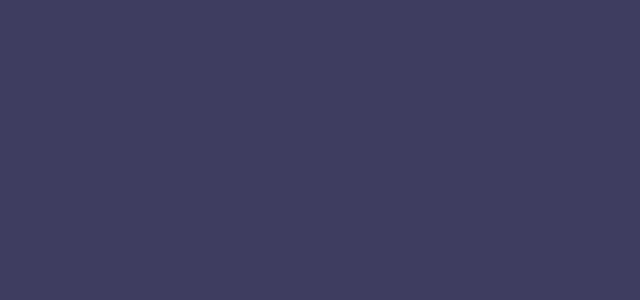
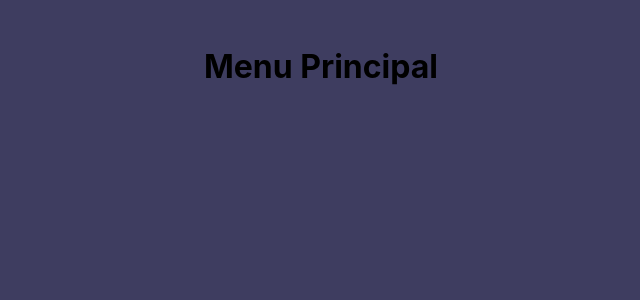
Before and after one commit to Luis-Leyva-N/scouting-matches, a React (Create React App) app: page / in a window 1280 px wide. Shown: the top 300 px of the page, without its empty margins (319-959 px from the left). Built offline with nearby package versions, Linux system fonts and the light colour scheme.

Commit message:
Routes Setup Fix & Main Page Created

```diff
--- a/public/index.html
+++ b/public/index.html
@@ -1,31 +1,15 @@
 <!DOCTYPE html>
 <html lang="en">
+
 <head>
   <meta charset="utf-8" />
-    <link rel="icon" href="%PUBLIC_URL%/favicon.ico" />
+  <link rel="icon" href="%PUBLIC_URL%/logo.png" />
   <meta name="viewport" content="width=device-width, initial-scale=1" />
   <meta name="theme-color" content="#000000" />
-    <meta
-      name="description"
-      content="Web site created using create-react-app"
-    />
-    <link rel="apple-touch-icon" href="%PUBLIC_URL%/logo192.png" />
-    <!--
-      manifest.json provides metadata used when your web app is installed on a
-      user's mobile device or desktop. See https://developers.google.com/web/fundamentals/web-app-manifest/
-    -->
-    <link rel="manifest" href="%PUBLIC_URL%/manifest.json" />
-    <!--
-      Notice the use of %PUBLIC_URL% in the tags above.
-      It will be replaced with the URL of the `public` folder during the build.
-      Only files inside the `public` folder can be referenced from the HTML.
+  <meta name="description" content="Web site created using create-react-app" />
+  <title>Overture Scouting</title>
+</head>
 
-      Unlike "/favicon.ico" or "favicon.ico", "%PUBLIC_URL%/favicon.ico" will
-      work correctly both with client-side routing and a non-root public URL.
-      Learn how to configure a non-root public URL by running `npm run build`.
-    -->
-    <title>React App</title>
-  </head>
 <body>
   <noscript>You need to enable JavaScript to run this app.</noscript>
   <div id="root"></div>
@@ -40,4 +24,5 @@
       To create a production bundle, use `npm run build` or `yarn build`.
     -->
 </body>
+
 </html>
--- a/src/Router.js
+++ b/src/Router.js
@@ -1,14 +1,17 @@
+// Import libraries
 import React from "react";
-import { BrowserRouter, Switch, Route } from "react-router-dom";
+import { BrowserRouter, Routes, Route } from "react-router-dom";
+
+// Import Components
+// import Matches from "./components/matches/Matches";
+import MainMenu from "./components/mainMenu/MainMenu";
 
 const Router = () => {
     return (
         <BrowserRouter>
-            <Switch>
-                <Route exact path="/">
-                    <div></div>
-                </Route>
-            </Switch>
+            <Routes>
+                <Route exact path="/" element={<MainMenu />} />
+            </Routes>
         </BrowserRouter>
     );
 };
--- /dev/null
+++ b/src/components/mainMenu/MainMenu.jsx
@@ -0,0 +1,12 @@
+import React from "react";
+import MenuStyles from "../mainMenu/MainMenu.module.css";
+
+function MainMenu() {
+    return (
+        <div className={ MenuStyles.mainContainer }>
+            <h1>Menu Principal</h1>
+        </div>
+    );
+}
+
+export default MainMenu;
--- /dev/null
+++ b/src/components/mainMenu/MainMenu.module.css
@@ -0,0 +1,7 @@
+.mainContainer {
+    width: auto;
+    height: auto;
+    text-align: center;
+    padding: 2%;
+    overflow: hidden;
+}
--- /dev/null
+++ b/src/components/matches/Matches.jsx
@@ -0,0 +1,11 @@
+import React from "react";
+
+function Matches() {
+    return (
+        <div>
+            <h1>Matches</h1>
+        </div>
+    );
+}
+
+export default Matches;
```
Also changed, not shown: public/logo.png (added). Lines whose indentation alone changed are shown as unchanged.
